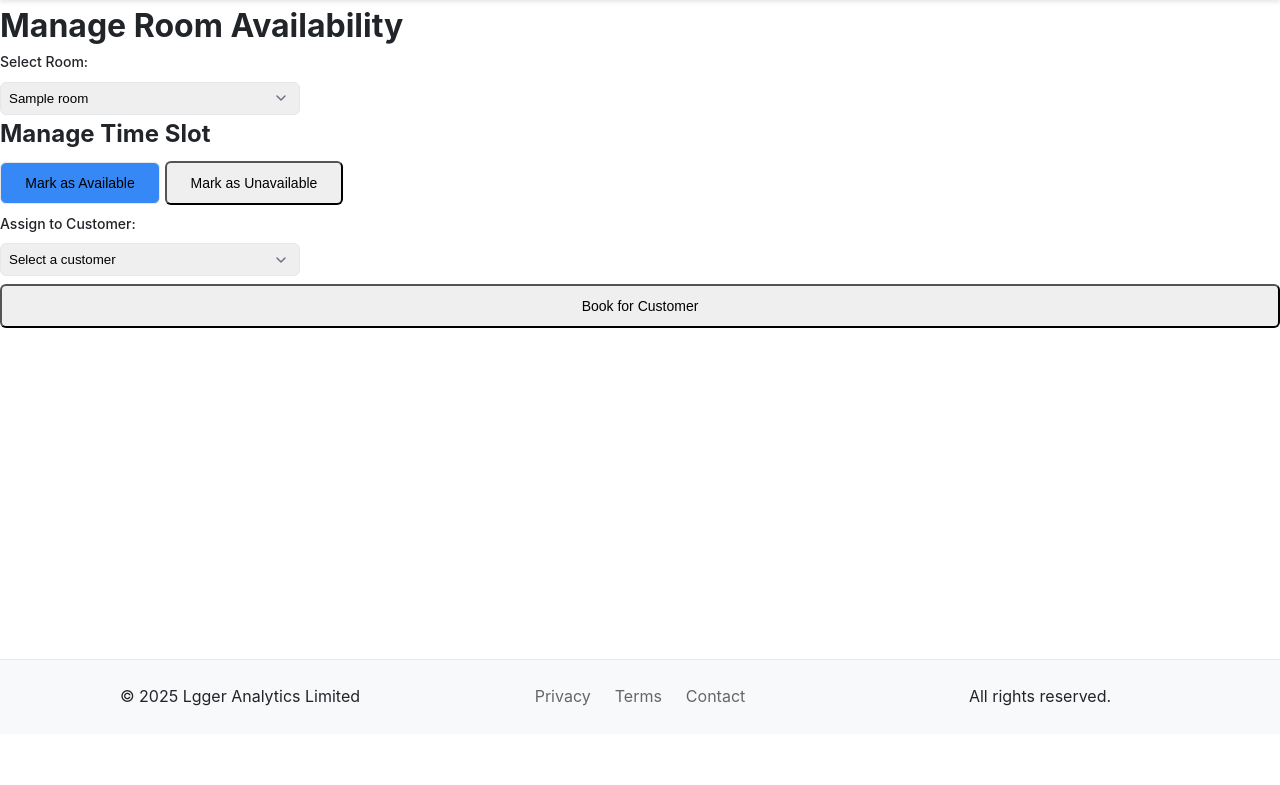
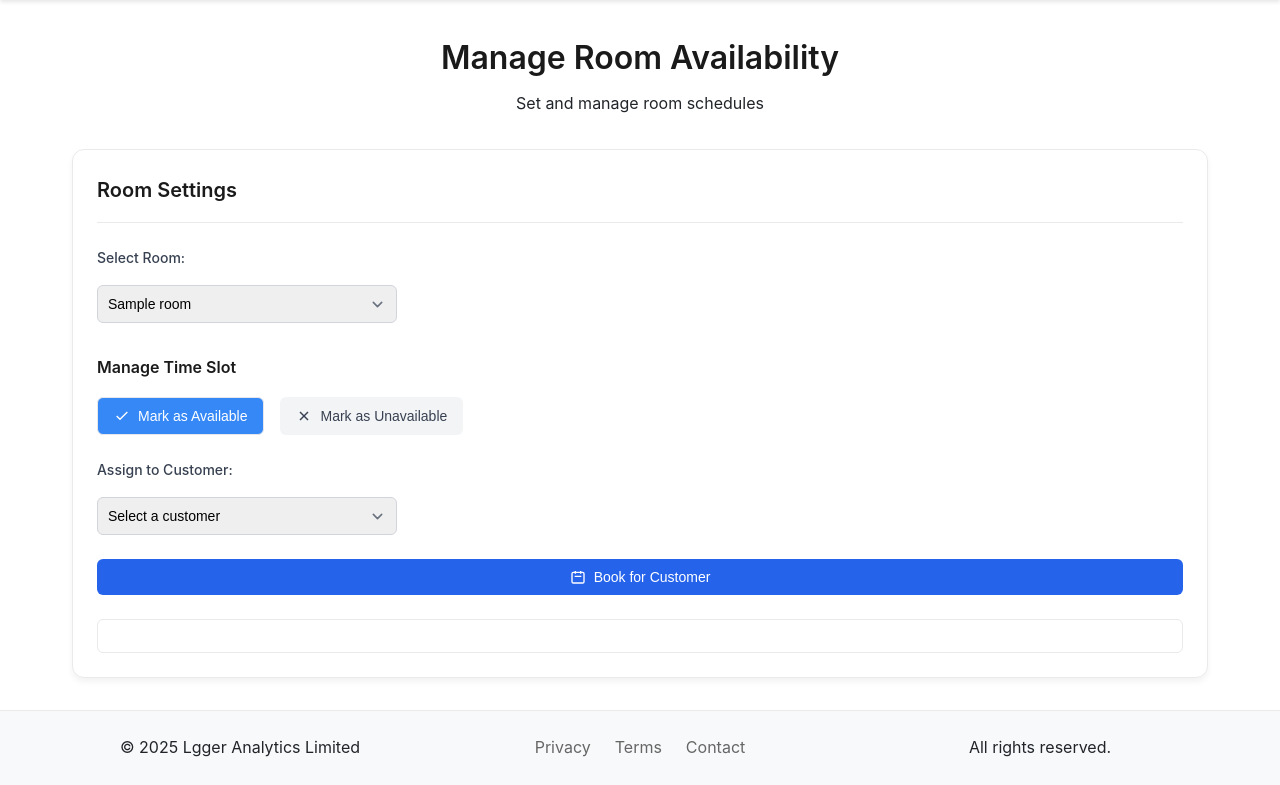
Before and after one commit to LordPixma/StudioManager, a Flask app: page /manager/manage_availability in a window 1280 px wide. Shown: the part 66-851 px from the top of the page. Before the commit the page ends 772 px from the top, so only its background shows below. Run offline with Flask 3, Linux system fonts and the light colour scheme; a user stored in the database is signed in; tables that the repository leaves empty hold one stand-in row (values such as "Sample post"); some libraries are stand-ins or nearby versions.

Commit message:
availability dashboard update

```diff
--- a/app/templates/manage_availability.html
+++ b/app/templates/manage_availability.html
@@ -1,42 +1,49 @@
-<!-- app/templates/manage_availability.html -->
 {% extends 'base.html' %}
 
-{% block head %}
-<!-- Add FullCalendar dependencies -->
-<link href='https://cdnjs.cloudflare.com/ajax/libs/fullcalendar/3.10.2/fullcalendar.min.css' rel='stylesheet' />
-<script src='https://cdnjs.cloudflare.com/ajax/libs/moment.js/2.29.1/moment.min.js'></script>
-<script src='https://cdnjs.cloudflare.com/ajax/libs/fullcalendar/3.10.2/fullcalendar.min.js'></script>
-<!-- Add our custom CSS -->
-<link rel="stylesheet" href="{{ url_for('static', filename='css/availability.css') }}">
-{% endblock %}
+{% block title %}Manage Room Availability{% endblock %}
 
 {% block content %}
-<div class="availability-container">
-    <h1 class="page-title">Manage Room Availability</h1>
+<div class="page-container">
+    <div class="page-header">
+        <h1>Manage Room Availability</h1>
+        <p class="text-muted">Set and manage room schedules</p>
+    </div>
+
+    <div class="content-card">
+        <div class="section-header">
+            <h2>Room Settings</h2>
+        </div>
 
         <div class="form-group">
-        <label for="room-select" class="form-label">Select Room:</label>
-        <select id="room-select" class="form-select">
+            <label for="room-select">Select Room:</label>
+            <select id="room-select" class="form-control">
                 {% for room in rooms %}
                 <option value="{{ room.id }}">{{ room.name }}</option>
                 {% endfor %}
             </select>
         </div>
 
-    <div class="form-group">
-        <h2 class="section-title">Manage Time Slot</h2>
+        <div class="availability-controls">
+            <h3>Manage Time Slot</h3>
             <div class="button-group">
-            <button id="mark-available" class="btn btn-available tooltip" data-tooltip="Mark selected time slot as available">
+                <button id="mark-available" class="btn btn-primary">
+                    <svg xmlns="http://www.w3.org/2000/svg" class="btn-icon" viewBox="0 0 24 24" fill="none" stroke="currentColor" stroke-width="2">
+                        <path d="M20 6L9 17l-5-5"/>
+                    </svg>
                     Mark as Available
                 </button>
-            <button id="mark-unavailable" class="btn btn-unavailable tooltip" data-tooltip="Mark selected time slot as unavailable">
+                <button id="mark-unavailable" class="btn btn-secondary">
+                    <svg xmlns="http://www.w3.org/2000/svg" class="btn-icon" viewBox="0 0 24 24" fill="none" stroke="currentColor" stroke-width="2">
+                        <line x1="18" y1="6" x2="6" y2="18"/>
+                        <line x1="6" y1="6" x2="18" y2="18"/>
+                    </svg>
                     Mark as Unavailable
                 </button>
             </div>
 
             <div class="form-group">
-            <label for="customer-select" class="form-label">Assign to Customer:</label>
-            <select id="customer-select" class="form-select">
+                <label for="customer-select">Assign to Customer:</label>
+                <select id="customer-select" class="form-control">
                     <option value="">Select a customer</option>
                     {% for customer in customers %}
                     <option value="{{ customer.id }}">{{ customer.name }}</option>
@@ -44,18 +51,208 @@
                 </select>
             </div>
 
-        <button id="book-customer" class="btn btn-book tooltip" data-tooltip="Book selected time slot for customer">
+            <button id="book-customer" class="btn btn-primary w-full">
+                <svg xmlns="http://www.w3.org/2000/svg" class="btn-icon" viewBox="0 0 24 24" fill="none" stroke="currentColor" stroke-width="2">
+                    <path d="M8 7V3m8 4V3m-9 8h10M5 21h14a2 2 0 002-2V7a2 2 0 00-2-2H5a2 2 0 00-2 2v12a2 2 0 002 2z"/>
+                </svg>
                 Book for Customer
             </button>
         </div>
 
-    <div class="calendar-container">
-        <div id="calendar"></div>
+        <div id="calendar" class="calendar-container mt-6"></div>
+    </div>
 </div>
 
-    <div id="status-message" class="status-message"></div>
-</div>
+<style>
+.page-container {
+    max-width: 1200px;
+    margin: 0 auto;
+    padding: 2rem;
+}
 
-<!-- Add our custom JS -->
-<script src="{{ url_for('static', filename='js/manage_availability.js') }}"></script>
+.page-header {
+    margin-bottom: 2rem;
+    text-align: center;
+}
+
+.page-header h1 {
+    font-size: 2rem;
+    font-weight: 600;
+    color: #1a1a1a;
+    margin-bottom: 0.5rem;
+}
+
+.content-card {
+    background: white;
+    border-radius: 12px;
+    padding: 1.5rem;
+    box-shadow: 0 4px 6px rgba(0, 0, 0, 0.05);
+    border: 1px solid #eaeaea;
+}
+
+.section-header {
+    display: flex;
+    align-items: center;
+    margin-bottom: 1.5rem;
+    padding-bottom: 1rem;
+    border-bottom: 1px solid #eaeaea;
+}
+
+.section-header h2 {
+    font-size: 1.25rem;
+    font-weight: 600;
+    color: #1a1a1a;
+    margin: 0;
+}
+
+.form-group {
+    margin-bottom: 1.5rem;
+}
+
+.form-group label {
+    display: block;
+    font-weight: 500;
+    color: #374151;
+    margin-bottom: 0.5rem;
+}
+
+.form-control {
+    width: 100%;
+    padding: 0.625rem;
+    border: 1px solid #d1d5db;
+    border-radius: 6px;
+    font-size: 0.875rem;
+    transition: border-color 0.15s ease;
+}
+
+.form-control:focus {
+    outline: none;
+    border-color: #2563eb;
+    box-shadow: 0 0 0 3px rgba(37, 99, 235, 0.1);
+}
+
+.availability-controls {
+    margin-top: 2rem;
+}
+
+.availability-controls h3 {
+    font-size: 1rem;
+    font-weight: 600;
+    color: #1a1a1a;
+    margin-bottom: 1rem;
+}
+
+.button-group {
+    display: flex;
+    gap: 1rem;
+    margin-bottom: 1.5rem;
+}
+
+.btn {
+    display: inline-flex;
+    align-items: center;
+    justify-content: center;
+    padding: 0.625rem 1rem;
+    border-radius: 6px;
+    font-size: 0.875rem;
+    font-weight: 500;
+    transition: all 0.2s;
+    cursor: pointer;
+    border: none;
+}
+
+.btn-icon {
+    width: 1rem;
+    height: 1rem;
+    margin-right: 0.5rem;
+}
+
+.btn-primary {
+    background: #2563eb;
+    color: white;
+}
+
+.btn-primary:hover {
+    background: #1d4ed8;
+}
+
+.btn-secondary {
+    background: #f3f4f6;
+    color: #374151;
+}
+
+.btn-secondary:hover {
+    background: #e5e7eb;
+}
+
+.w-full {
+    width: 100%;
+}
+
+.mt-6 {
+    margin-top: 1.5rem;
+}
+
+.calendar-container {
+    background: white;
+    border-radius: 6px;
+    padding: 1rem;
+    border: 1px solid #eaeaea;
+}
+
+/* FullCalendar Customization */
+.fc {
+    font-family: inherit;
+}
+
+.fc th {
+    padding: 0.75rem;
+    font-weight: 600;
+    color: #374151;
+}
+
+.fc-event {
+    border: none;
+    padding: 0.25rem 0.5rem;
+    font-size: 0.875rem;
+}
+
+.fc-toolbar-title {
+    font-size: 1.25rem !important;
+    font-weight: 600;
+}
+
+.fc-button {
+    background: #f3f4f6 !important;
+    border: 1px solid #e5e7eb !important;
+    color: #374151 !important;
+    font-weight: 500 !important;
+    text-transform: capitalize !important;
+    padding: 0.5rem 1rem !important;
+}
+
+.fc-button:hover {
+    background: #e5e7eb !important;
+}
+
+.fc-button-active {
+    background: #2563eb !important;
+    border-color: #2563eb !important;
+    color: white !important;
+}
+
+@media (max-width: 768px) {
+    .page-container {
+        padding: 1rem;
+    }
+
+    .button-group {
+        flex-direction: column;
+    }
+
+    .btn {
+        width: 100%;
+    }
+}
+</style>
 {% endblock %}
```
Lines whose indentation alone changed are shown as unchanged.
